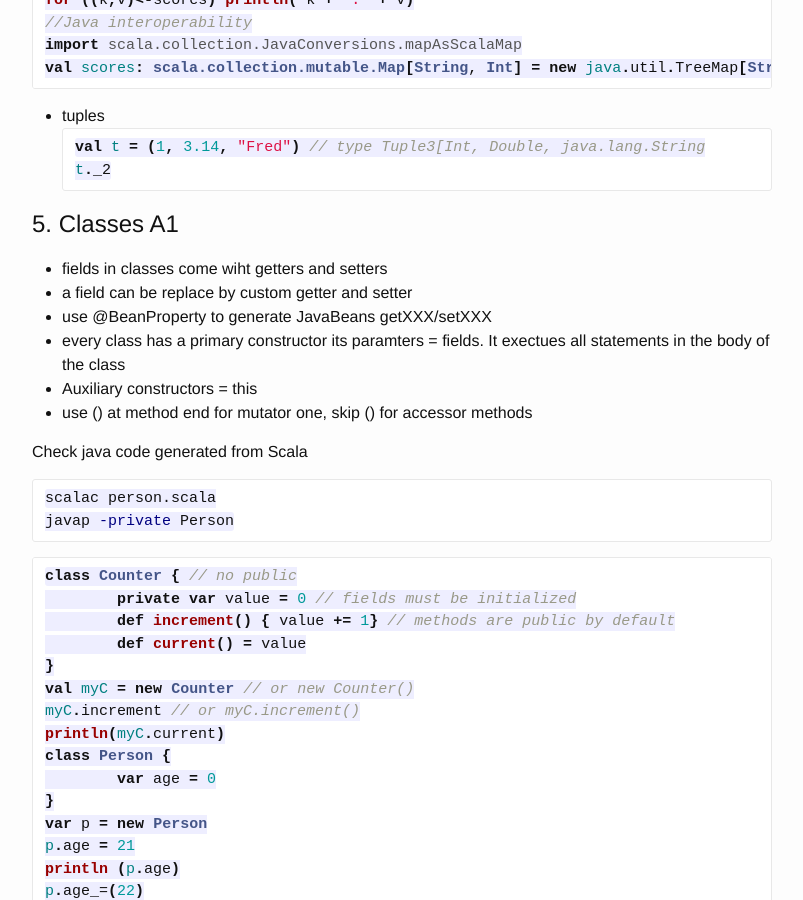
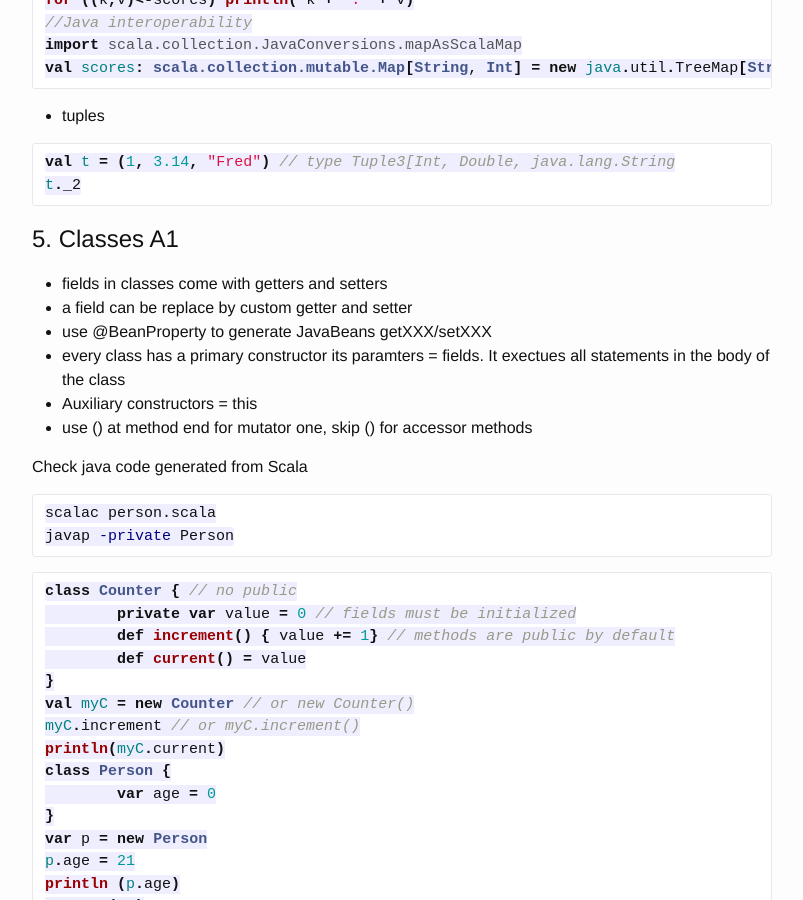
Before and after one commit to predoiua/predoiua.github.io, a Jekyll site: the page built from tutorials/scala/scala_for_the_impatient/index.md, in a window 1280 px wide and 900 px high, scrolled down 3240 px. Shown: the whole window, without its empty margins (238-1041 px from the left). Built offline with Jekyll 4.4.1, drawn with Linux system fonts in a browser that asks for light colours.

Commit message:
reformat, fixes

```diff
--- a/tutorials/scala/scala_for_the_impatient/index.md
+++ b/tutorials/scala/scala_for_the_impatient/index.md
@@ -92,6 +92,7 @@
 ##3. Array A1
 
 Key points:
+
 - Array for fixed size, ArrayBuffer for variable size
 - no "new" when supply initial values
 - () to access elements. Similar with [] in C, Java
@@ -115,7 +116,7 @@
 var b = new ArrayBuffer[Int]()
 b += 10 // add new element at the end
 b += ( 1,2,3)
-b ++= Array(1,2.3)
+b ++= Array(1,2,3)
 for(elem <- b) println( elem );
 for(i <- 0 unil b.size ) println (b(i)); //!!until =  0 until 10 = 0 to 9
 ~~~
@@ -142,6 +143,7 @@
 ##4. Maps and Tuples A1
 
 Key points:
+
 - need to select mutable or immutable maps
 - default is immutable hash map
 
@@ -159,6 +161,7 @@
 ~~~
 
 - tuples
+
 ~~~ scala
 val t = (1, 3.14, "Fred") // type Tuple3[Int, Double, java.lang.String
 t._2
@@ -166,7 +169,7 @@
 
 ##5. Classes A1
 
-- fields in classes come wiht getters and setters
+- fields in classes come with getters and setters
 - a field can be replace by custom getter and setter
 - use @BeanProperty to generate JavaBeans getXXX/setXXX
 - every class has a primary constructor its paramters = fields. It exectues all statements in the body of the class
@@ -174,6 +177,7 @@
 - use () at method end for mutator one, skip () for accessor methods
 
 Check java code generated from Scala
+
 ~~~ bash
 scalac person.scala
 javap -private Person
```
